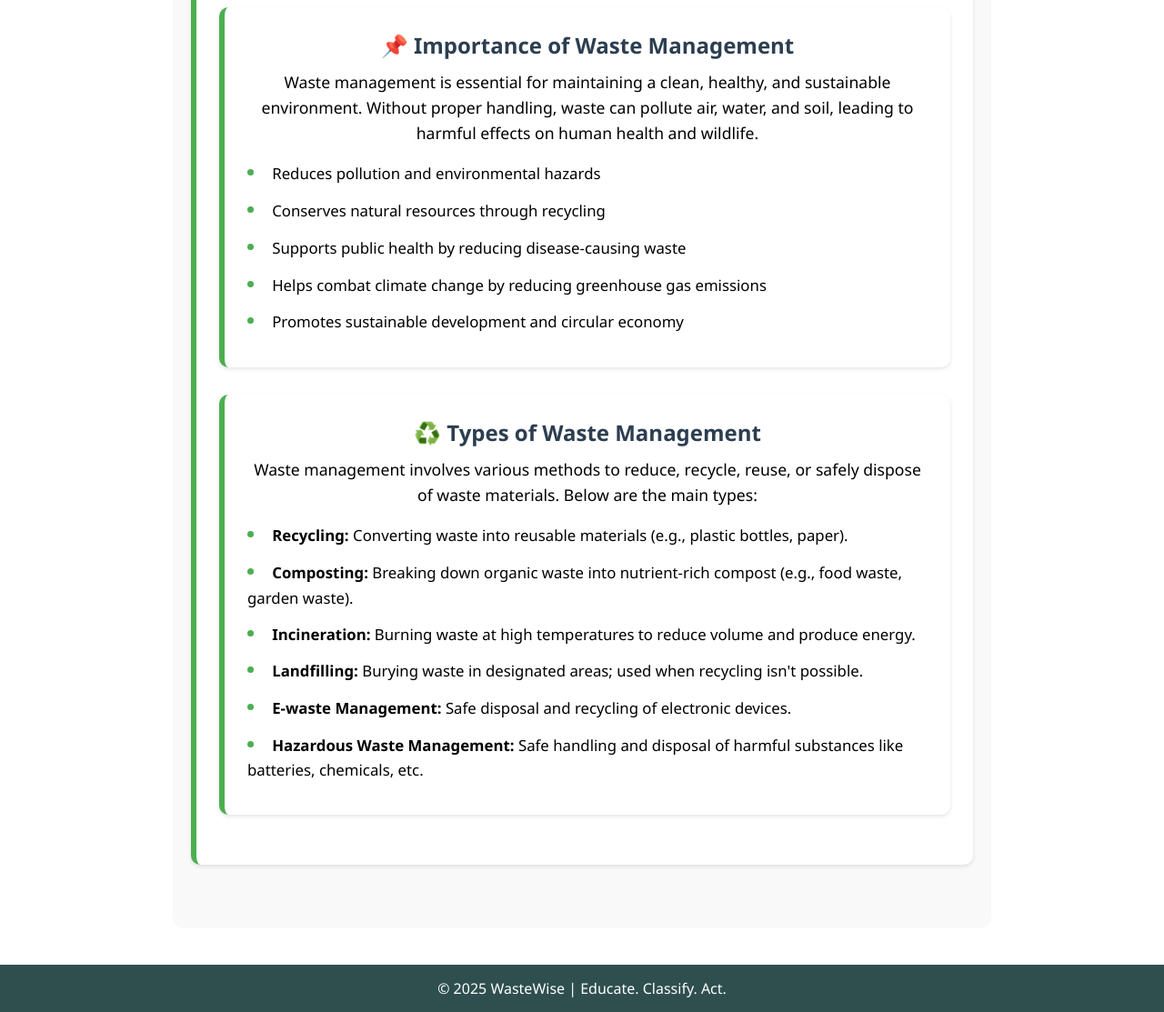
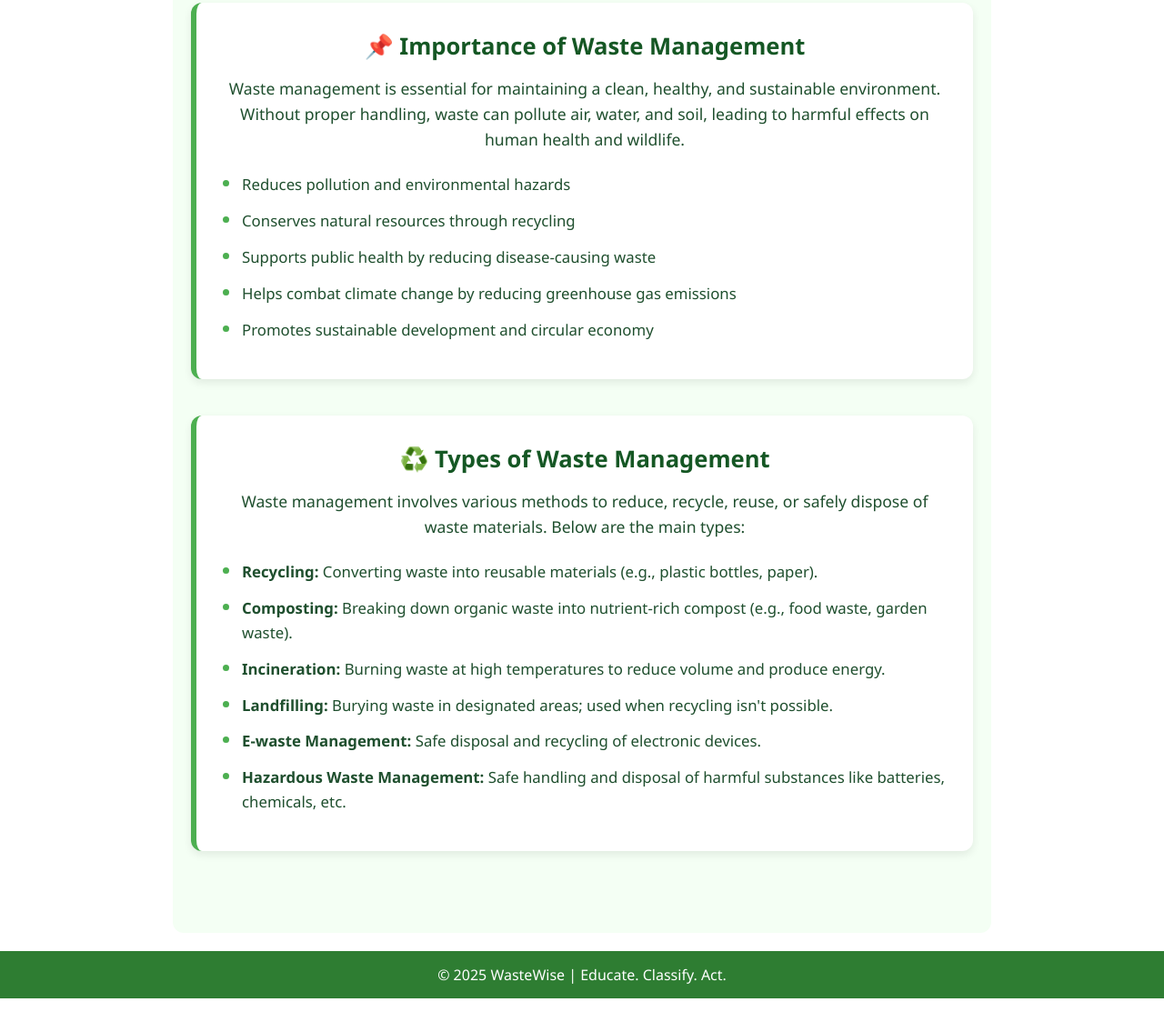
Before and after one commit to surey001/WasteWise-Project, a plain HTML site: page learn.html in a window 1280 px wide. Shown: the part 130-1243 px from the top of the page at 91% size. Drawn offline with Linux system fonts and the light colour scheme.

Commit message:
Update learn.html

```diff
--- a/learn.html
+++ b/learn.html
@@ -5,6 +5,64 @@
   <meta name="viewport" content="width=device-width, initial-scale=1.0"/>
   <title>Learn - WasteWise</title>
   <link rel="stylesheet" href="style.css" />
+  <style>
+    /* Extra styles just for Learn page formatting */
+    .learn-page {
+      background: #f4fff4;
+      padding: 50px 20px;
+      color: #1f4f2e;
+    }
+
+    .topic {
+      max-width: 900px;
+      margin: 0 auto 40px;
+      padding: 30px;
+      background: #fff;
+      border-radius: 12px;
+      box-shadow: 0 4px 10px rgba(0, 0, 0, 0.08);
+    }
+
+    .topic h2 {
+      font-size: 1.6rem;
+      margin-bottom: 15px;
+      text-align: center;
+      color: #155724;
+    }
+
+    .topic p {
+      line-height: 1.6;
+      margin-bottom: 20px;
+      text-align: center;
+    }
+
+    .topic ul {
+      list-style: disc;
+      padding-left: 20px;
+      line-height: 1.8;
+      text-align: left;
+    }
+
+    .topic ul li {
+      margin-bottom: 10px;
+    }
+
+    header {
+  background-color: #2e7d32; /* Green header */
+  color: white;
+  padding: 20px;
+  text-align: center;
+}
+
+/* Footer updated to match header */
+footer {
+  background-color: #2e7d32; /* Same green as header */
+  color: white;
+  text-align: center;
+  padding: 15px;
+  margin-top: 20px;
+}
+
+  </style>
 </head>
 <body>
 
@@ -21,10 +79,15 @@
 
   <!-- Learn Content -->
   <main class="learn-page">
-    <section class="topic">
+
+    <!-- Importance -->
     <section class="topic">
       <h2>📌 Importance of Waste Management</h2>
-  <p>Waste management is essential for maintaining a clean, healthy, and sustainable environment. Without proper handling, waste can pollute air, water, and soil, leading to harmful effects on human health and wildlife.</p>
+      <p>
+        Waste management is essential for maintaining a clean, healthy, and sustainable environment.
+        Without proper handling, waste can pollute air, water, and soil, leading to harmful effects
+        on human health and wildlife.
+      </p>
       <ul>
         <li>Reduces pollution and environmental hazards</li>
         <li>Conserves natural resources through recycling</li>
@@ -34,10 +97,13 @@
       </ul>
     </section>
 
-
+    <!-- Types -->
     <section class="topic">
       <h2>♻️ Types of Waste Management</h2>
-  <p>Waste management involves various methods to reduce, recycle, reuse, or safely dispose of waste materials. Below are the main types:</p>
+      <p>
+        Waste management involves various methods to reduce, recycle, reuse,
+        or safely dispose of waste materials. Below are the main types:
+      </p>
       <ul>
         <li><strong>Recycling:</strong> Converting waste into reusable materials (e.g., plastic bottles, paper).</li>
         <li><strong>Composting:</strong> Breaking down organic waste into nutrient-rich compost (e.g., food waste, garden waste).</li>
```
Lines whose indentation alone changed are shown as unchanged.
